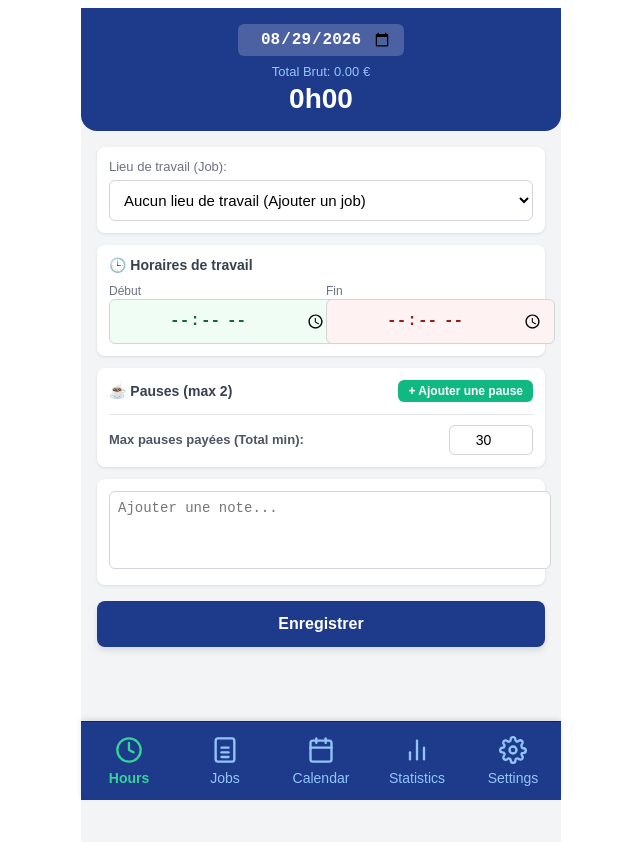
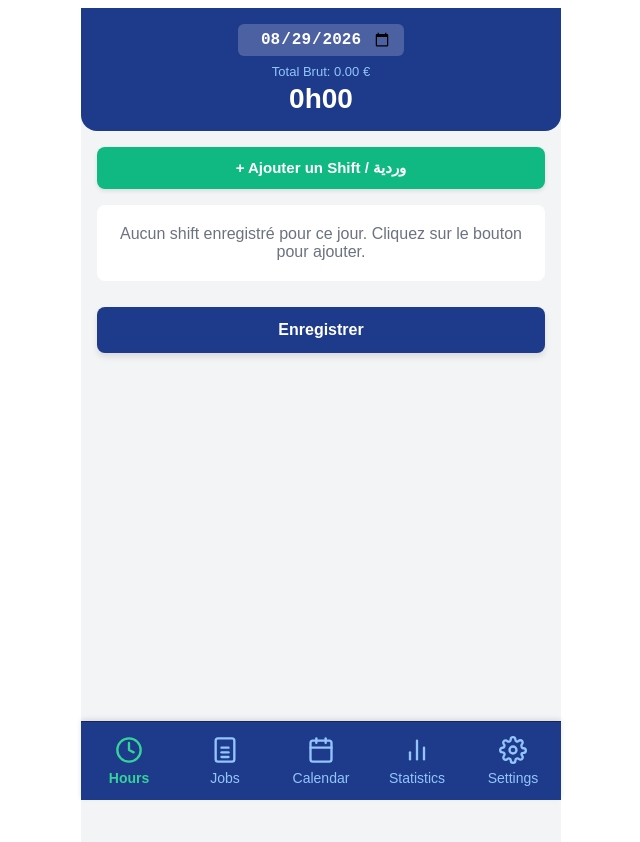
Before and after one commit to NminaN85/Monshift, a Next.js app: page / in a window 1280 px wide. Shown: the top 842 px of the page, without its empty margins (319-959 px from the left). Built offline with nearby package versions, Linux system fonts and the light colour scheme.

Commit message:
Refactor shift management and remove translations

```diff
--- a/src/app/page.tsx
+++ b/src/app/page.tsx
@@ -10,6 +10,16 @@ interface BreakItem {
   isPaid: boolean;
 }
 
+interface ShiftRecord {
+  id: string;
+  jobId: string;
+  startTime: string;
+  endTime: string;
+  breaks: BreakItem[];
+  maxPaidMinutes: number;
+  notes: string;
+}
+
 interface Job {
   id: string;
   name: string;
@@ -17,80 +27,14 @@ interface Job {
   color: string;
 }
 
-// قاموس الترجمات للصفحة
-const translations: Record<string, any> = {
-  fr: {
-    totalGross: "Total Brut",
-    jobLabel: "Lieu de travail (Job):",
-    noJob: "Aucun lieu de travail (Ajouter un job)",
-    workHours: "🕒 Horaires de travail",
-    start: "Début",
-    end: "Fin",
-    breaks: "☕ Pauses (max 2)",
-    addBreak: "+ Ajouter une pause",
-    delete: "Supprimer",
-    pauseN: (n: number) => `Pause #${n}`,
-    paidBreak: "Pause payée",
-    maxPaidBreaks: "Max pauses payées (Total min):",
-    notePlaceholder: "Ajouter une note...",
-    save: "Enregistrer",
-    saved: "✓ Enregistré avec succès !"
-  },
-  en: {
-    totalGross: "Total Gross",
-    jobLabel: "Workplace (Job):",
-    noJob: "No workplace (Add a job)",
-    workHours: "🕒 Work Hours",
-    start: "Start",
-    end: "End",
-    breaks: "☕ Breaks (max 2)",
-    addBreak: "+ Add break",
-    delete: "Delete",
-    pauseN: (n: number) => `Break #${n}`,
-    paidBreak: "Paid break",
-    maxPaidBreaks: "Max paid breaks (Total min):",
-    notePlaceholder: "Add a note...",
-    save: "Save",
-    saved: "✓ Saved successfully !"
-  },
-  ar: {
-    totalGross: "إجمالي الراتب (Brut)",
-    jobLabel: "مكان العمل (الوظيفة):",
-    noJob: "لا يوجد مكان عمل (أضف وظيفة)",
-    workHours: "🕒 ساعات العمل",
-    start: "البداية",
-    end: "النهاية",
-    breaks: "☕ الاستراحات (القصوى 2)",
-    addBreak: "+ إضافة استراحة",
-    delete: "حذف",
-    pauseN: (n: number) => `استراحة #${n}`,
-    paidBreak: "استراحة مدفوعة",
-    maxPaidBreaks: "الحد الأقصى للاستراحات المدفوعة (بالدقائق):",
-    notePlaceholder: "أضف ملاحظة...",
-    save: "حفظ",
-    saved: "✓ تم الحفظ بنجاح !"
-  }
-};
-
 export default function HeuresPage() {
   const [selectedDate, setSelectedDate] = useState("");
-  const [startTime, setStartTime] = useState("");
-  const [endTime, setEndTime] = useState("");
-  const [breaks, setBreaks] = useState<BreakItem[]>([]);
-  const [maxPaidMinutes, setMaxPaidMinutes] = useState<number>(30);
-  const [notes, setNotes] = useState("");
+  const [shifts, setShifts] = useState<ShiftRecord[]>([]);
   const [jobs, setJobs] = useState<Job[]>([]);
-  const [selectedJobId, setSelectedJobId] = useState("");
+  const [currencySymbol, setCurrencySymbol] = useState("€");
   const [saveSuccess, setSaveSuccess] = useState(false);
-  const [currencySymbol, setCurrencySymbol] = useState("€");
-  const [lang, setLang] = useState("fr");
 
   useEffect(() => {
-    const savedLang = localStorage.getItem("monshift_lang");
-    if (savedLang && translations[savedLang]) {
-      setLang(savedLang);
-    }
-
     const savedSymbol = localStorage.getItem("monshift_symbol");
     if (savedSymbol) {
       setCurrencySymbol(savedSymbol);
@@ -100,74 +44,72 @@ export default function HeuresPage() {
     if (savedJobs) {
       const parsedJobs: Job[] = JSON.parse(savedJobs);
       setJobs(parsedJobs);
-      if (parsedJobs.length > 0 && !selectedJobId) {
-        setSelectedJobId(parsedJobs[0].id);
-      }
     }
 
-    // جلب تاريخ اليوم الفعلي بشكل ديناميكي
+    const editDate = localStorage.getItem("monshift_edit_date");
     const now = new Date();
-    const year = now.getFullYear();
-    const month = String(now.getMonth() + 1).padStart(2, '0');
-    const day = String(now.getDate()).padStart(2, '0');
-    const todayStr = `${year}-${month}-${day}`;
+    const todayStr = editDate || `${now.getFullYear()}-${String(now.getMonth() + 1).padStart(2, '0')}-${String(now.getDate()).padStart(2, '0')}`;
+    if (editDate) localStorage.removeItem("monshift_edit_date");
+
     setSelectedDate(todayStr);
+    loadDayShifts(todayStr);
+  }, []);
 
+  const loadDayShifts = (dateStr: string) => {
     const savedHistory = localStorage.getItem("monshift_history");
     if (savedHistory) {
       const history = JSON.parse(savedHistory);
-      if (history[todayStr]) {
-        const dayRecord = history[todayStr];
-        setStartTime(dayRecord.startTime || "");
-        setEndTime(dayRecord.endTime || "");
-        setBreaks(dayRecord.breaks || []);
-        if (dayRecord.maxPaidMinutes !== undefined) setMaxPaidMinutes(dayRecord.maxPaidMinutes);
-        setNotes(dayRecord.notes || "");
-        if (dayRecord.jobId) setSelectedJobId(dayRecord.jobId);
+      if (history[dateStr]) {
+        const record = history[dateStr];
+        if (Array.isArray(record)) {
+          setShifts(record);
+        } else if (record.startTime) {
+          setShifts([{
+            id: Date.now().toString(),
+            jobId: record.jobId || (jobs[0]?.id ?? ""),
+            startTime: record.startTime,
+            endTime: record.endTime,
+            breaks: record.breaks || [],
+            maxPaidMinutes: record.maxPaidMinutes ?? 30,
+            notes: record.notes || ""
+          }]);
+        } else {
+          setShifts([]);
+        }
+        return;
       }
     }
-  }, []);
-
-  const t = translations[lang] || translations.fr;
-  const dir = lang === 'ar' ? 'rtl' : 'ltr';
+    setShifts([]);
+  };
 
   const handleDateChange = (newDate: string) => {
     setSelectedDate(newDate);
-    const savedHistory = localStorage.getItem("monshift_history");
-    if (savedHistory) {
-      const history = JSON.parse(savedHistory);
-      if (history[newDate]) {
-        const day = history[newDate];
-        setStartTime(day.startTime || "");
-        setEndTime(day.endTime || "");
-        setBreaks(day.breaks || []);
-        if (day.maxPaidMinutes !== undefined) setMaxPaidMinutes(day.maxPaidMinutes);
-        setNotes(day.notes || "");
-        if (day.jobId) setSelectedJobId(day.jobId);
-        return;
+    loadDayShifts(newDate);
+  };
+
+  const addShift = () => {
+    const defaultJobId = jobs[0]?.id || "";
+    setShifts([
+      ...shifts,
+      {
+        id: Date.now().toString(),
+        jobId: defaultJobId,
+        startTime: "",
+        endTime: "",
+        breaks: [],
+        maxPaidMinutes: 30,
+        notes: ""
       }
-    }
-    // تصفير الحقول ليقوم المستخدم بملئها لليوم الجديد
-    setStartTime("");
-    setEndTime("");
-    setBreaks([]);
-    setMaxPaidMinutes(30);
-    setNotes("");
+    ]);
+  };
+
+  const updateShift = (id: string, field: keyof ShiftRecord, value: any) => {
+    setShifts(shifts.map(s => s.id === id ? { ...s, [field]: value } : s));
   };
 
   const handleSave = () => {
     const history = JSON.parse(localStorage.getItem("monshift_history") || "{}");
-
-    history[selectedDate] = {
-      date: selectedDate,
-      startTime,
-      endTime,
-      breaks,
-      maxPaidMinutes,
-      notes,
-      jobId: selectedJobId
-    };
-
+    history[selectedDate] = shifts;
     localStorage.setItem("monshift_history", JSON.stringify(history));
     setSaveSuccess(true);
     setTimeout(() => setSaveSuccess(false), 2500);
@@ -179,53 +121,51 @@ export default function HeuresPage() {
     return h * 60 + m;
   };
 
-  const calculateMetrics = () => {
-    if (!startTime || !endTime) {
-      return { formattedTime: "0h00", amount: "0.00" };
-    }
+  const calculateTotalDayMetrics = () => {
+    let totalNetMins = 0;
+    let totalAmount = 0;
 
-    let startMins = timeToMins(startTime);
-    let endMins = timeToMins(endTime);
+    shifts.forEach(shift => {
+      if (!shift.startTime || !shift.endTime) return;
+      let startMins = timeToMins(shift.startTime);
+      let endMins = timeToMins(shift.endTime);
       if (endMins <= startMins) endMins += 24 * 60;
 
       let grossMins = endMins - startMins;
-
       let totalPaidBreakMins = 0;
       let totalUnpaidBreakMins = 0;
 
-    breaks.forEach(b => {
+      shift.breaks?.forEach(b => {
         if (b.startTime && b.endTime) {
           let bStart = timeToMins(b.startTime);
           let bEnd = timeToMins(b.endTime);
           if (bEnd <= bStart) bEnd += 24 * 60;
           const duration = Math.max(0, bEnd - bStart);
-
-        if (!b.isPaid) {
-          totalUnpaidBreakMins += duration;
-        } else {
-          totalPaidBreakMins += duration;
-        }
+          if (!b.isPaid) totalUnpaidBreakMins += duration;
+          else totalPaidBreakMins += duration;
         }
       });
 
-    const excessPaidMins = Math.max(0, totalPaidBreakMins - Number(maxPaidMinutes || 0));
+      const excessPaidMins = Math.max(0, totalPaidBreakMins - Number(shift.maxPaidMinutes || 0));
       const unpaidMins = totalUnpaidBreakMins + excessPaidMins;
-
       const netMins = Math.max(0, grossMins - unpaidMins);
       const hours = netMins / 60;
 
-    const currentJob = jobs.find(j => j.id === selectedJobId) || jobs[0];
+      const currentJob = jobs.find(j => j.id === shift.jobId) || jobs[0];
       const rate = currentJob ? currentJob.rate : 0;
-    const amount = hours * rate;
 
-    const formattedTime = `${Math.floor(netMins / 60)}h${String(netMins % 60).padStart(2, "0")}`;
-    return { formattedTime, amount: amount.toFixed(2) };
+      totalNetMins += netMins;
+      totalAmount += hours * rate;
+    });
+
+    const formattedTime = `${Math.floor(totalNetMins / 60)}h${String(totalNetMins % 60).padStart(2, "0")}`;
+    return { formattedTime, amount: totalAmount.toFixed(2) };
   };
 
-  const metrics = calculateMetrics();
+  const metrics = calculateTotalDayMetrics();
 
   return (
-    <main style={{ maxWidth: "480px", margin: "0 auto", paddingBottom: "110px", fontFamily: "sans-serif", background: "#f3f4f6", minHeight: "100vh" }} dir={dir}>
+    <main style={{ maxWidth: "480px", margin: "0 auto", paddingBottom: "110px", fontFamily: "sans-serif", background: "#f3f4f6", minHeight: "100vh" }}>
 
       <div style={{ background: "#1e3a8a", color: "white", padding: "16px", textAlign: "center", borderBottomLeftRadius: "16px", borderBottomRightRadius: "16px" }}>
         <input
@@ -234,21 +174,48 @@ export default function HeuresPage() {
           onChange={(e) => handleDateChange(e.target.value)}
           style={{ background: "rgba(255,255,255,0.2)", border: "none", color: "white", padding: "6px 12px", borderRadius: "6px", fontSize: "16px", fontWeight: "bold", textAlign: "center", marginBottom: "8px", outline: "none", cursor: "pointer" }}
         />
-        <div style={{ fontSize: "13px", color: "#93c5fd" }}>{t.totalGross}: {metrics.amount} {currencySymbol}</div>
+        <div style={{ fontSize: "13px", color: "#93c5fd" }}>Total Brut: {metrics.amount} {currencySymbol}</div>
         <div style={{ fontSize: "28px", fontWeight: "bold", marginTop: "4px" }}>{metrics.formattedTime}</div>
       </div>
 
       <div style={{ padding: "16px" }}>
 
-        <div style={{ background: "white", padding: "12px", borderRadius: "8px", marginBottom: "12px", boxShadow: "0 1px 3px rgba(0,0,0,0.1)" }}>
-          <label style={{ fontSize: "13px", color: "#6b7280", display: "block", marginBottom: "6px" }}>{t.jobLabel}</label>
+        <button
+          onClick={addShift}
+          style={{ width: "100%", background: "#10b981", color: "white", border: "none", padding: "12px", borderRadius: "8px", fontSize: "15px", fontWeight: "bold", cursor: "pointer", marginBottom: "16px", boxShadow: "0 2px 4px rgba(0,0,0,0.1)" }}
+        >
+          + Ajouter un Shift / وردية
+        </button>
+
+        {shifts.length === 0 ? (
+          <div style={{ background: "white", padding: "20px", borderRadius: "8px", textAlign: "center", color: "#6b7280", marginBottom: "16px" }}>
+            Aucun shift enregistré pour ce jour. Cliquez sur le bouton pour ajouter.
+          </div>
+        ) : (
+          shifts.map((shift, sIndex) => {
+            const currentJob = jobs.find(j => j.id === shift.jobId);
+            return (
+              <div key={shift.id} style={{ background: "white", padding: "14px", borderRadius: "10px", marginBottom: "16px", boxShadow: "0 1px 3px rgba(0,0,0,0.1)", borderLeft: `6px solid ${currentJob?.color || "#3b82f6"}` }}>
+
+                <div style={{ display: "flex", justifyContent: "space-between", alignItems: "center", marginBottom: "10px" }}>
+                  <span style={{ fontWeight: "bold", color: "#1e3a8a", fontSize: "15px" }}>Shift #{sIndex + 1}</span>
+                  <button
+                    onClick={() => setShifts(shifts.filter(s => s.id !== shift.id))}
+                    style={{ background: "transparent", border: "none", color: "#ef4444", fontSize: "12px", fontWeight: "bold", cursor: "pointer" }}
+                  >
+                    Supprimer
+                  </button>
+                </div>
+
+                <div style={{ marginBottom: "10px" }}>
+                  <label style={{ fontSize: "12px", color: "#6b7280", display: "block", marginBottom: "4px" }}>Lieu de travail (Job):</label>
                   <select
-            value={selectedJobId}
-            onChange={(e) => setSelectedJobId(e.target.value)}
-            style={{ width: "100%", padding: "10px", borderRadius: "6px", border: "1px solid #d1d5db", fontSize: "15px", background: "white", outline: "none" }}
+                    value={shift.jobId}
+                    onChange={(e) => updateShift(shift.id, "jobId", e.target.value)}
+                    style={{ width: "100%", padding: "8px", borderRadius: "6px", border: "1px solid #d1d5db", fontSize: "14px", background: "white", outline: "none" }}
                   >
                     {jobs.length === 0 ? (
-              <option value="">{t.noJob}</option>
+                      <option value="">Aucun job (Ajouter un job)</option>
                     ) : (
                       jobs.map(job => (
                         <option key={job.id} value={job.id}>{job.name} ({job.rate} {currencySymbol}/h)</option>
@@ -257,123 +224,99 @@ export default function HeuresPage() {
                   </select>
                 </div>
 
-        <div style={{ background: "white", padding: "12px", borderRadius: "8px", marginBottom: "12px", boxShadow: "0 1px 3px rgba(0,0,0,0.1)" }}>
-          <div style={{ fontWeight: "bold", marginBottom: "8px", fontSize: "14px", color: "#374151" }}>{t.workHours}</div>
-          <div style={{ display: "flex", gap: "10px" }}>
+                <div style={{ display: "flex", gap: "10px", marginBottom: "10px" }}>
                   <div style={{ flex: 1 }}>
-              <span style={{ fontSize: "12px", color: "#6b7280" }}>{t.start}</span>
+                    <span style={{ fontSize: "11px", color: "#6b7280" }}>Début</span>
                     <input
                       type="time"
-                value={startTime}
-                onChange={(e) => setStartTime(e.target.value)}
-                style={{ width: "100%", padding: "10px", borderRadius: "6px", border: "1px solid #d1d5db", fontSize: "16px", background: "#f0fdf4", textAlign: "center", fontWeight: "bold", color: "#166534", outline: "none" }}
+                      value={shift.startTime}
+                      onChange={(e) => updateShift(shift.id, "startTime", e.target.value)}
+                      style={{ width: "100%", padding: "8px", borderRadius: "6px", border: "1px solid #d1d5db", fontSize: "15px", background: "#f0fdf4", textAlign: "center", fontWeight: "bold", color: "#166534", outline: "none" }}
                     />
                   </div>
                   <div style={{ flex: 1 }}>
-              <span style={{ fontSize: "12px", color: "#6b7280" }}>{t.end}</span>
+                    <span style={{ fontSize: "11px", color: "#6b7280" }}>Fin</span>
                     <input
                       type="time"
-                value={endTime}
-                onChange={(e) => setEndTime(e.target.value)}
-                style={{ width: "100%", padding: "10px", borderRadius: "6px", border: "1px solid #d1d5db", fontSize: "16px", background: "#fef2f2", textAlign: "center", fontWeight: "bold", color: "#991b1b", outline: "none" }}
+                      value={shift.endTime}
+                      onChange={(e) => updateShift(shift.id, "endTime", e.target.value)}
+                      style={{ width: "100%", padding: "8px", borderRadius: "6px", border: "1px solid #d1d5db", fontSize: "15px", background: "#fef2f2", textAlign: "center", fontWeight: "bold", color: "#991b1b", outline: "none" }}
                     />
                   </div>
                 </div>
-        </div>
 
-        <div style={{ background: "white", padding: "12px", borderRadius: "8px", marginBottom: "12px", boxShadow: "0 1px 3px rgba(0,0,0,0.1)" }}>
-          <div style={{ display: "flex", justifyContent: "space-between", alignItems: "center", marginBottom: "8px" }}>
-            <span style={{ fontWeight: "bold", fontSize: "14px", color: "#374151" }}>{t.breaks}</span>
-            {breaks.length < 2 && (
+                <div style={{ borderTop: "1px solid #f3f4f6", paddingTop: "8px", marginTop: "8px" }}>
+                  <div style={{ display: "flex", justifyContent: "space-between", alignItems: "center", marginBottom: "6px" }}>
+                    <span style={{ fontSize: "13px", fontWeight: "bold", color: "#374151" }}>☕ Pauses</span>
+                    {shift.breaks.length < 2 && (
                       <button
-                onClick={() => setBreaks([...breaks, { id: Date.now().toString(), startTime: "", endTime: "", isPaid: false }])}
-                style={{ background: "#10b981", color: "white", border: "none", padding: "4px 10px", borderRadius: "6px", fontSize: "12px", cursor: "pointer", fontWeight: "bold" }}
+                        onClick={() => {
+                          const newBreaks = [...shift.breaks, { id: Date.now().toString(), startTime: "", endTime: "", isPaid: false }];
+                          updateShift(shift.id, "breaks", newBreaks);
+                        }}
+                        style={{ background: "#059669", color: "white", border: "none", padding: "3px 8px", borderRadius: "4px", fontSize: "11px", cursor: "pointer", fontWeight: "bold" }}
                       >
-                {t.addBreak}
+                        + Pause
                       </button>
                     )}
                   </div>
 
-          {breaks.map((b, index) => (
-            <div key={b.id} style={{ borderTop: "1px solid #e5e7eb", paddingTop: "8px", marginTop: "8px" }}>
-              <div style={{ display: "flex", justifyContent: "space-between", alignItems: "center" }}>
-                <span style={{ fontSize: "13px", fontWeight: "bold", color: "#4b5563" }}>{t.pauseN(index + 1)}</span>
-                <button
-                  onClick={() => setBreaks(breaks.filter(item => item.id !== b.id))}
-                  style={{ background: "transparent", border: "none", color: "#ef4444", fontSize: "12px", cursor: "pointer", fontWeight: "bold" }}
-                >
-                  {t.delete}
-                </button>
-              </div>
-              <div style={{ display: "flex", gap: "10px", alignItems: "center", marginTop: "6px" }}>
-                <div style={{ flex: 1 }}>
-                  <span style={{ fontSize: "11px", color: "#6b7280" }}>{t.start}</span>
+                  {shift.breaks.map((b) => (
+                    <div key={b.id} style={{ display: "flex", gap: "6px", alignItems: "center", marginBottom: "6px" }}>
                       <input
                         type="time"
                         value={b.startTime}
                         onChange={(e) => {
                           const val = e.target.value;
-                      setBreaks(breaks.map(item => item.id === b.id ? { ...item, startTime: val } : item));
+                          const updated = shift.breaks.map(item => item.id === b.id ? { ...item, startTime: val } : item);
+                          updateShift(shift.id, "breaks", updated);
                         }}
-                    style={{ width: "100%", padding: "8px", borderRadius: "6px", border: "1px solid #d1d5db", fontSize: "14px", outline: "none" }}
+                        style={{ flex: 1, padding: "6px", borderRadius: "4px", border: "1px solid #d1d5db", fontSize: "13px" }}
                       />
-                </div>
-                <div style={{ flex: 1 }}>
-                  <span style={{ fontSize: "11px", color: "#6b7280" }}>{t.end}</span>
                       <input
                         type="time"
                         value={b.endTime}
                         onChange={(e) => {
                           const val = e.target.value;
-                      setBreaks(breaks.map(item => item.id === b.id ? { ...item, endTime: val } : item));
+                          const updated = shift.breaks.map(item => item.id === b.id ? { ...item, endTime: val } : item);
+                          updateShift(shift.id, "breaks", updated);
                         }}
-                    style={{ width: "100%", padding: "8px", borderRadius: "6px", border: "1px solid #d1d5db", fontSize: "14px", outline: "none" }}
+                        style={{ flex: 1, padding: "6px", borderRadius: "4px", border: "1px solid #d1d5db", fontSize: "13px" }}
                       />
-                </div>
-              </div>
-
-              <div style={{ marginTop: "6px" }}>
-                <label style={{ fontSize: "13px", display: "flex", alignItems: "center", gap: "4px", color: "#374151", cursor: "pointer" }}>
+                      <label style={{ fontSize: "11px", display: "flex", alignItems: "center", gap: "2px" }}>
                         <input
                           type="checkbox"
                           checked={b.isPaid}
                           onChange={(e) => {
                             const checked = e.target.checked;
-                      setBreaks(breaks.map(item => item.id === b.id ? { ...item, isPaid: checked } : item));
+                            const updated = shift.breaks.map(item => item.id === b.id ? { ...item, isPaid: checked } : item);
+                            updateShift(shift.id, "breaks", updated);
                           }}
-                    style={{ cursor: "pointer" }}
-                  />
-                  {t.paidBreak}
+                        /> Payé
                       </label>
-              </div>
+                      <button
+                        onClick={() => {
+                          const updated = shift.breaks.filter(item => item.id !== b.id);
+                          updateShift(shift.id, "breaks", updated);
+                        }}
+                        style={{ background: "transparent", border: "none", color: "#ef4444", fontSize: "12px", cursor: "pointer" }}
+                      >
+                        ✕
+                      </button>
                     </div>
                   ))}
-
-          <div style={{ marginTop: "12px", borderTop: "1px solid #e5e7eb", paddingTop: "10px", display: "flex", justifyContent: "space-between", alignItems: "center" }}>
-            <span style={{ fontSize: "13px", color: "#4b5563", fontWeight: "bold" }}>{t.maxPaidBreaks}</span>
-            <input
-              type="number"
-              value={maxPaidMinutes}
-              onChange={(e) => setMaxPaidMinutes(Number(e.target.value))}
-              style={{ width: "70px", padding: "6px", borderRadius: "6px", border: "1px solid #d1d5db", fontSize: "14px", textAlign: "center", outline: "none" }}
-            />
-          </div>
                 </div>
 
-        <div style={{ background: "white", padding: "12px", borderRadius: "8px", marginBottom: "16px", boxShadow: "0 1px 3px rgba(0,0,0,0.1)" }}>
-          <textarea
-            value={notes}
-            onChange={(e) => setNotes(e.target.value)}
-            placeholder={t.notePlaceholder}
-            style={{ width: "100%", padding: "8px", borderRadius: "6px", border: "1px solid #d1d5db", fontSize: "14px", minHeight: "60px", resize: "none", outline: "none" }}
-          />
               </div>
+            );
+          })
+        )}
 
         <button
           onClick={handleSave}
-          style={{ width: "100%", background: "#1e3a8a", color: "white", border: "none", padding: "14px", borderRadius: "8px", fontSize: "16px", fontWeight: "bold", cursor: "pointer", boxShadow: "0 4px 6px rgba(0,0,0,0.1)" }}
+          style={{ width: "100%", background: "#1e3a8a", color: "white", border: "none", padding: "14px", borderRadius: "8px", fontSize: "16px", fontWeight: "bold", cursor: "pointer", boxShadow: "0 4px 6px rgba(0,0,0,0.1)", marginTop: "10px" }}
         >
-          {saveSuccess ? t.saved : t.save}
+          {saveSuccess ? "✓ Enregistré avec succès !" : "Enregistrer"}
         </button>
 
       </div>
```
Lines whose indentation alone changed are shown as unchanged.
